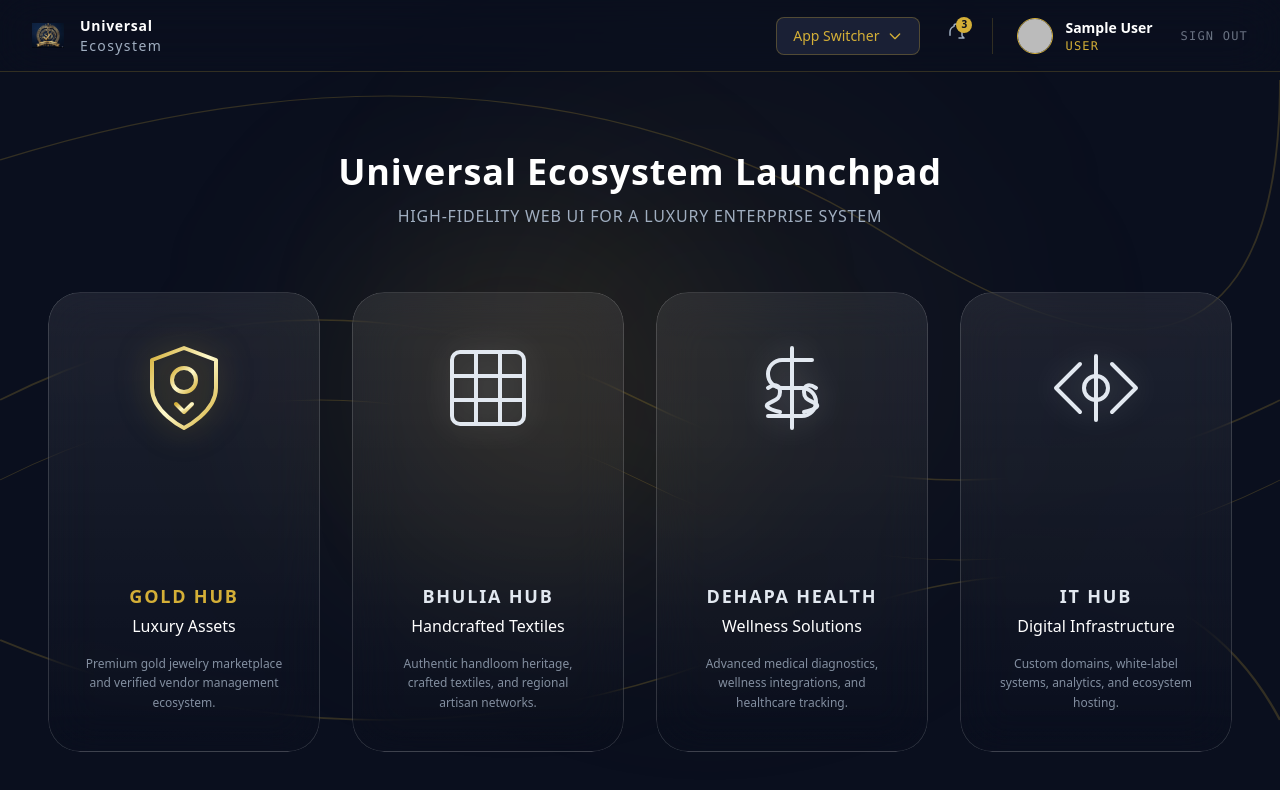
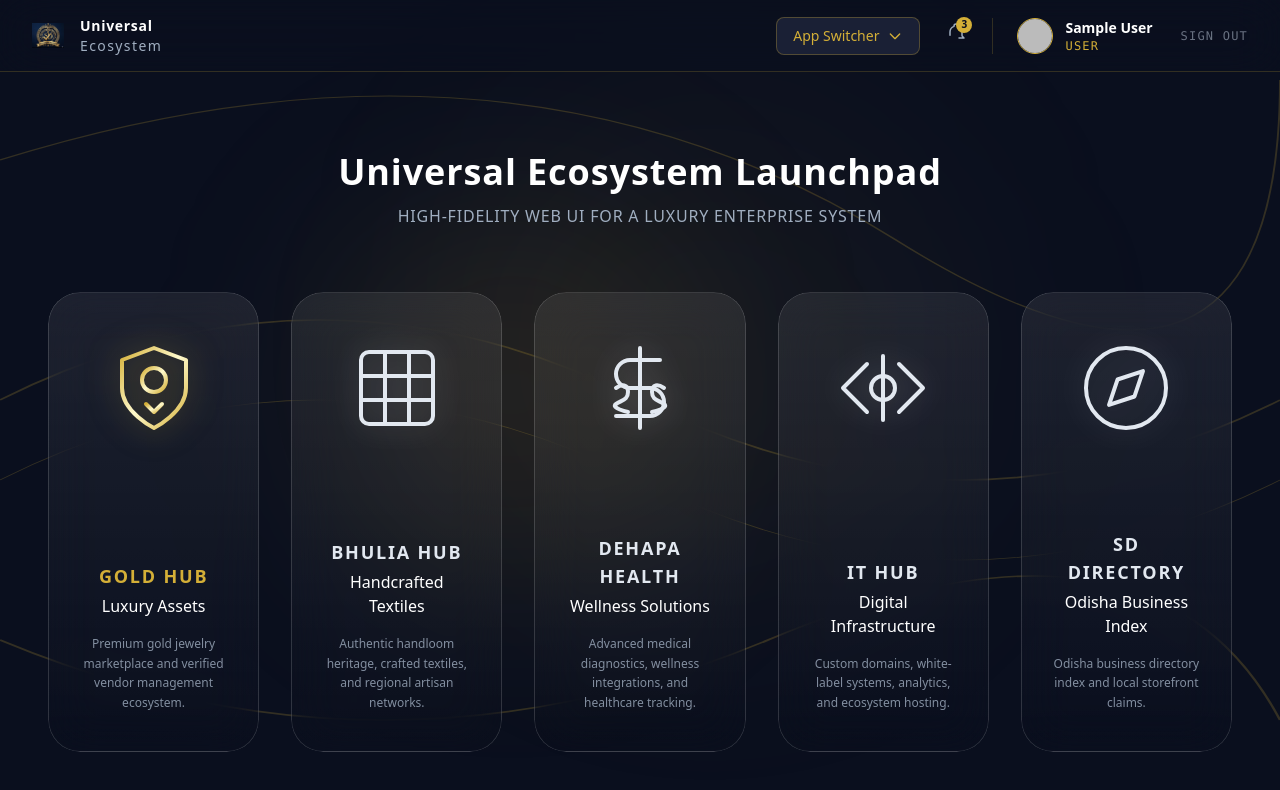
Before and after one commit to odishamedical/sd-auth-center, a Next.js app: page /launcher in a window 1280 px wide. Shown: the top 790 px of the page. Built offline with nearby package versions, Linux system fonts and the light colour scheme; no server answers; the database is empty; sample sign-in values are in the browser's storage.

Commit message:
feat: add sd-directory node, update redirect urls and optimize launcher grid layout

```diff
--- a/src/app/launcher/page.tsx
+++ b/src/app/launcher/page.tsx
@@ -130,7 +130,7 @@ export default function Launcher() {
           <path d="M6 12c1.5-1 3-1 3 1s-1.5 2-3 3 3 2 3 2" />
         </svg>
       ),
-      url: '#',
+      url: `https://sd-dehapa-hub.vercel.app${getSsoParams()}`,
     },
     {
       id: 'it',
@@ -145,7 +145,20 @@ export default function Launcher() {
           <circle cx="12" cy="12" r="3" />
         </svg>
       ),
-      url: '#',
+      url: `https://sd-it-hub-w3sk.vercel.app${getSsoParams()}`,
+    },
+    {
+      id: 'directory',
+      name: 'SD DIRECTORY',
+      tagline: 'Odisha Business Index',
+      desc: 'Odisha business directory index and local storefront claims.',
+      icon: (
+        <svg className="w-24 h-24 drop-shadow-[0_0_15px_rgba(255,255,255,0.2)]" viewBox="0 0 24 24" fill="none" stroke="#E2E8F0" strokeWidth="1" strokeLinecap="round" strokeLinejoin="round">
+          <circle cx="12" cy="12" r="10" />
+          <polygon points="16.24 7.76 14.12 14.12 7.76 16.24 9.88 9.88 16.24 7.76" />
+        </svg>
+      ),
+      url: `https://sd-directory.vercel.app${getSsoParams()}`,
     }
   ];
 
@@ -216,7 +229,7 @@ export default function Launcher() {
           <p className="text-[#A0AEC0] text-sm md:text-base tracking-wider uppercase font-light">High-fidelity web UI for a luxury enterprise system</p>
         </div>
 
-        <div className="grid grid-cols-1 md:grid-cols-2 lg:grid-cols-4 gap-6 md:gap-8 max-w-[1400px] w-full px-4">
+        <div className="grid grid-cols-1 md:grid-cols-2 lg:grid-cols-3 xl:grid-cols-5 gap-6 md:gap-8 max-w-[1500px] w-full px-4">
           {apps.map((app, index) => (
             <a
               key={app.id}
```
